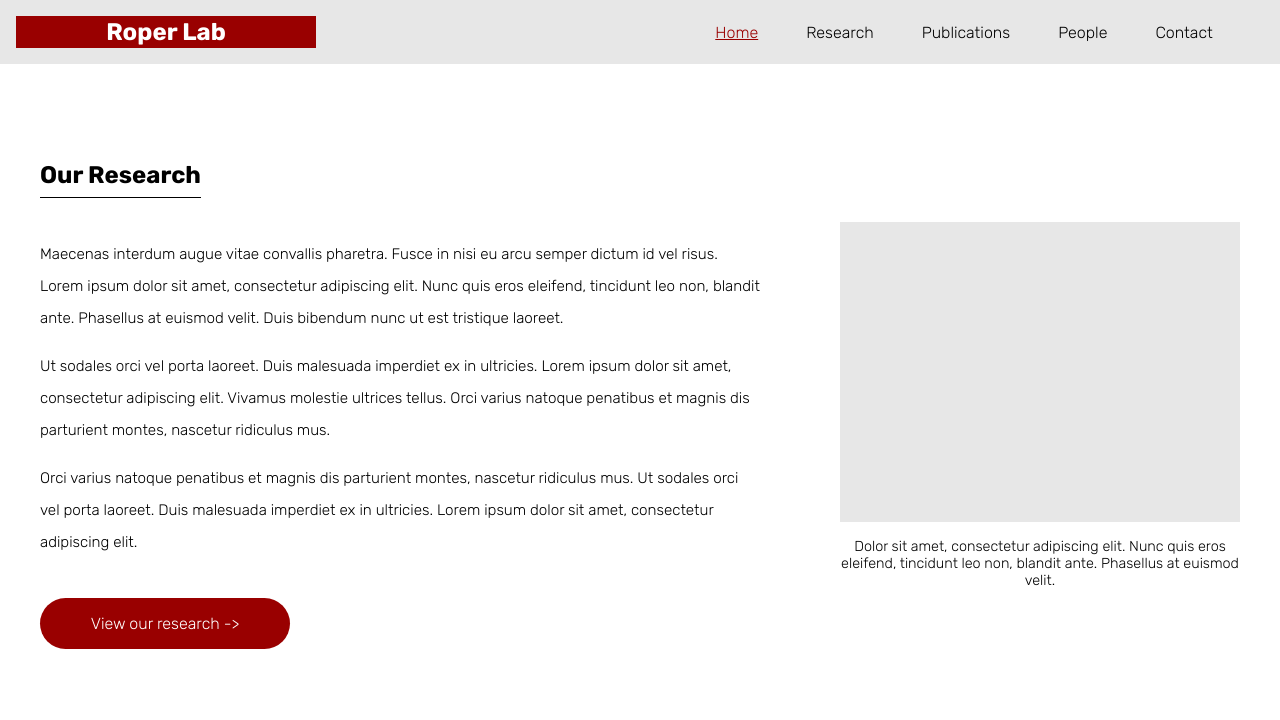
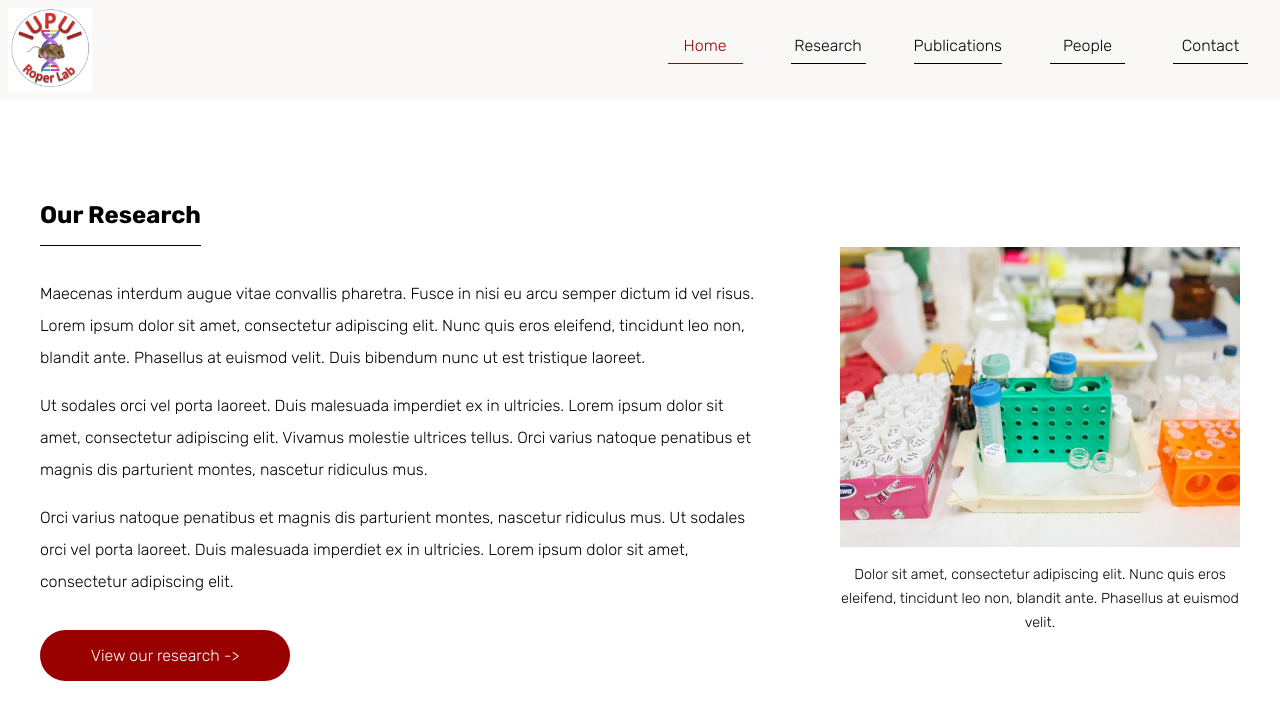
Before and after one commit to deotte/roper-lab-website, a Vue app: page / in a window 1280 px wide. Shown: the top 720 px of the page. Built offline with nearby package versions, Linux system fonts and the light colour scheme.

Commit message:
Add lab logo, add stock picture for landing, also fix up some styles

```diff
--- a/src/assets/styles/fonts.css
+++ b/src/assets/styles/fonts.css
@@ -8,12 +8,8 @@ h1, h2, h3 {
   font-weight: 700;
 }
 
-a {
-  font-size: 16px;
-}
-
-p {
-  font-size: .95rem;
+a, p {
+  font-size: 1rem;
 }
 
 span, p, a {
@@ -25,5 +21,6 @@ p {
 }
 
 span {
+  line-height: 1.5rem;
   font-size: 90%;
 }
--- a/src/assets/styles/home.css
+++ b/src/assets/styles/home.css
@@ -1,7 +1,11 @@
-.home .placeholder {
+.home .landing-image {
   width: 400px;
   height: 300px;
-  background-color: var(--light-gray);
+}
+
+.home .landing-image img {
+  width: 100%;
+  height: 100%;
 }
 
 .content .text, .content .picture {
@@ -14,6 +18,6 @@
 }
 
 .text h1 {
-  padding-bottom: .5rem;
+  padding-bottom: 1rem;
   border-bottom: 1px solid var(--black);
 }
--- a/src/assets/styles/nav.css
+++ b/src/assets/styles/nav.css
@@ -1,38 +1,36 @@
 nav {
   width: 100%;
-  height: 64px;
-  background-color: var(--light-gray);
+  height: 100px;
+  background-color: var(--cream);
+  justify-content: space-between;
+
 }
 
 nav .logo {
-  width: 300px;
   height: 100%;
-  background-color: var(--crimson);
-  color: var(--white);
-  align-items: center;
-  justify-content: center;
 }
 
 nav .links {
-  width: 600px;
   height: 100%;
-  margin-left: auto;
   align-items: center;
   justify-content: center;
 }
 
 .links a {
-  padding-left: 1.5rem;
-  padding-right: 1.5rem;
+  min-width: 75px;
+  margin-left: 1.5rem;
+  margin-right: 1.5rem;
   color: var(--black);
+  padding-bottom: .5rem;
+  border-bottom: 1px solid var(--black);
+  text-align: center;
 }
 
 .links a:hover {
   color: var(--crimson);
-  text-decoration: underline;
 }
 
 nav .router-link-active {
   color: var(--crimson);
-  text-decoration: underline;
+  border-bottom: 1px solid var(--crimson);
 }
--- a/src/assets/styles/research.css
+++ b/src/assets/styles/research.css
@@ -4,14 +4,6 @@
 
 .research .header {
   height: 60px;
-}
-
-.research .header h1 {
-  align-self: flex-end;
-}
-
-.research .margin-top {
-  margin-top: 2rem;
 }
 
 .research .content {
--- a/src/assets/styles/utilities.css
+++ b/src/assets/styles/utilities.css
@@ -25,7 +25,7 @@
 .header h1 {
   justify-self: flex-start;
   border-bottom: 1px solid var(--black);
-  padding-bottom: .5rem;
+  padding-bottom: 1rem;
   display: inline-block;
 }
 
@@ -50,13 +50,18 @@
   box-sizing: border-box;
 }
 
+.half-padding {
+  padding: .5rem;
+  box-sizing: border-box;
+}
+
 .padding {
   padding: 1rem;
   box-sizing: border-box;
 }
 
 .extra-margin-top {
-  margin-top: 2.5rem;
+  margin-top: 2rem;
 }
 
 .margin-bottom {
--- a/src/components/Nav.vue
+++ b/src/components/Nav.vue
@@ -1,7 +1,7 @@
 <template>
-  <nav class="flex-row padding">
+  <nav class="flex-row half-padding">
     <div class="logo flex-row">
-      <h1>Roper Lab</h1>
+      <img src="../assets/lab_logo.png">
     </div>
     <div class="links flex-row">
       <router-link to="/">Home</router-link>
--- a/src/views/Home.vue
+++ b/src/views/Home.vue
@@ -23,7 +23,9 @@
         </router-link>
       </div>
       <div class="picture l-padding flex-column center">
-        <div class="placeholder"></div>
+        <div class="landing-image">
+          <img src="../assets/stock_photo.jpeg" />
+        </div>
         <span class="margin-top text-center">
           Dolor sit amet, consectetur adipiscing elit. Nunc quis eros eleifend, tincidunt leo non, blandit ante.
           Phasellus at euismod velit.
--- a/src/views/Research.vue
+++ b/src/views/Research.vue
@@ -9,7 +9,7 @@
       <router-link to="/research/worms" class="tab-link r-margin">Worms</router-link>
       <router-link to="/research/bones" class="tab-link">Bones</router-link>
     </div>
-    <div class="content margin-top">
+    <div class="content extra-margin-top">
       <router-view></router-view>
     </div>
   </section>
```
Also changed, not shown: src/assets/stock_photo.jpeg (added).
